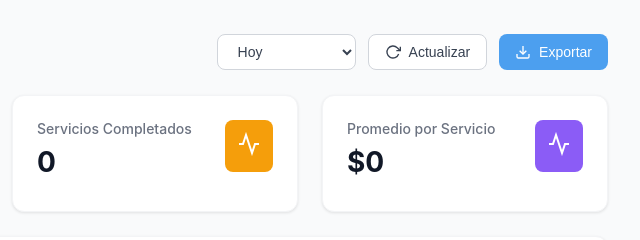
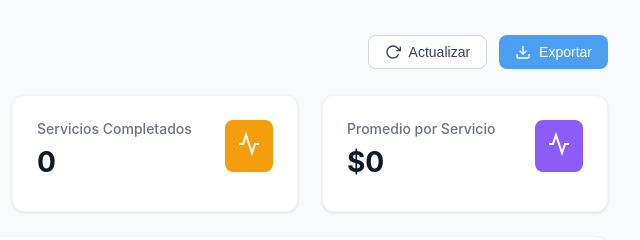
Before and after one commit to mv189/CleanCar, a website: page admin/html/dashboard.html in a window 1280 px wide. Shown: the top 240 px of the page, 640-1280 px from the left. Drawn offline with nearby package versions, Linux system fonts and the light colour scheme; no server answers.

Commit message:
cambios realizados

```diff
--- a/admin/html/dashboard.html
+++ b/admin/html/dashboard.html
@@ -12,12 +12,7 @@
         <div class="dashboard-header">
             <h1>Dashboard Principal</h1>
             <div class="header-actions">
-                <select class="time-filter">
-                    <option value="today">Hoy</option>
-                    <option value="week">Esta Semana</option>
-                    <option value="month">Este Mes</option>
-                    <option value="year">Este Año</option>
-                </select>
+
                 <button class="refresh-btn" onclick="refreshDashboard()">
                     <svg width="16" height="16" viewBox="0 0 24 24" fill="none" stroke="currentColor" stroke-width="2">
                         <polyline points="23,4 23,10 17,10"/>
```
Also changed, not shown: README.md.
